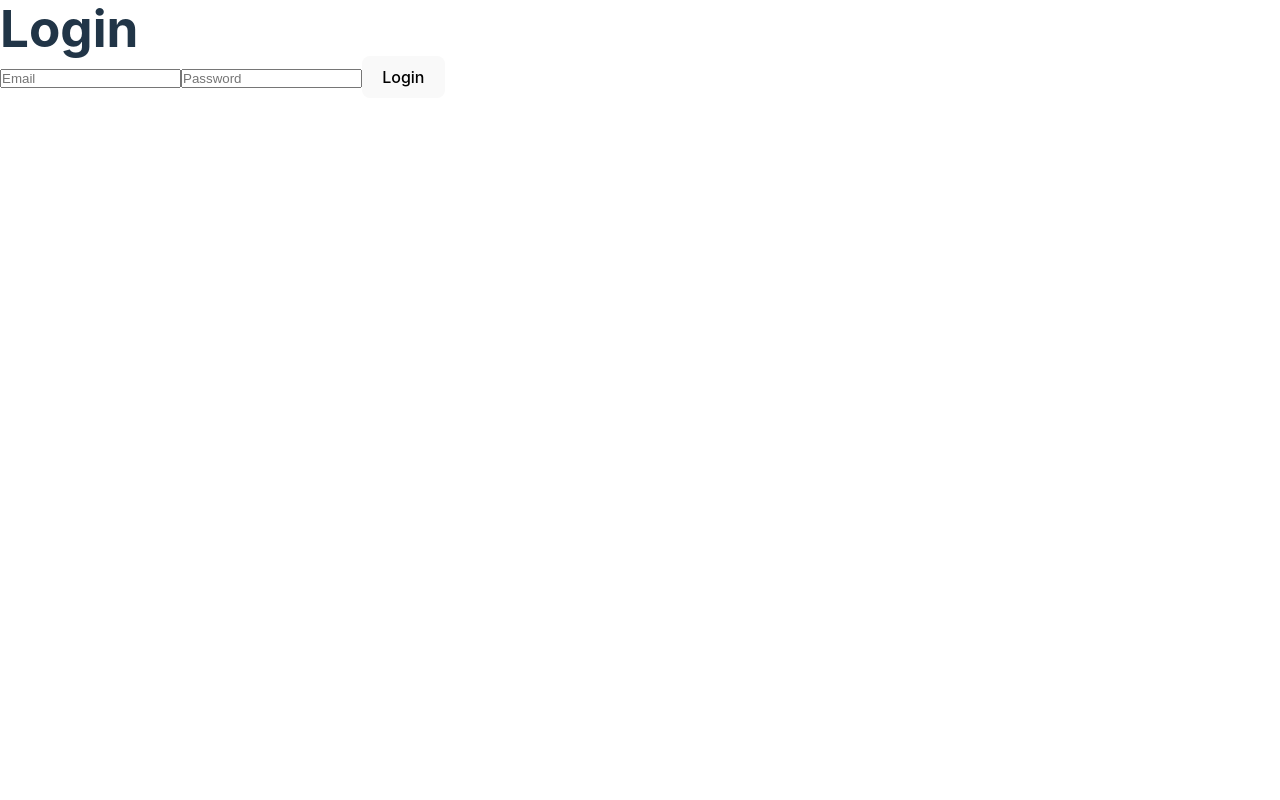
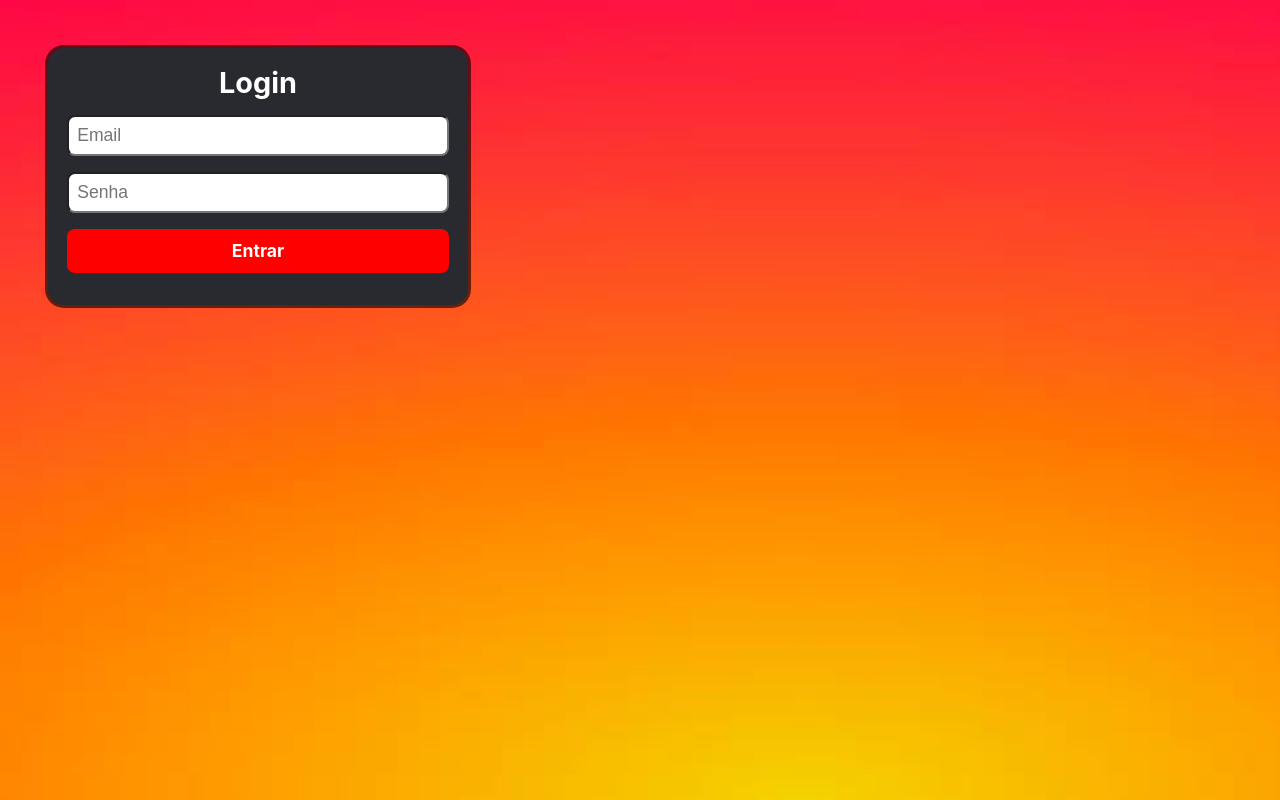
Before and after one commit to EvertonLDS815/waiterAppFront, a React (Vite) app: page /login in a window 1280 px wide. Built offline with nearby package versions, Linux system fonts and the light colour scheme.

Commit message:
feat: add styles and settings, clear mistakes

```diff
--- /dev/null
+++ b/src/components/Input/index.jsx
@@ -0,0 +1,15 @@
+// Login.js
+
+const Input = ({valueProps, setState, ...rest}) => {
+
+  return (
+    <input
+          {...rest}
+          value={valueProps}
+          onChange={(e) => setState(e.target.value)}
+          required
+        />
+  );
+};
+
+export default Input;
--- a/src/config/index.js
+++ b/src/config/index.js
@@ -1,4 +1,5 @@
 import axios from 'axios';
+import { useNavigate } from 'react-router-dom';
 
 // Cria a instância do axios com a baseURL
 const token = localStorage.getItem('waiter');
@@ -29,7 +30,8 @@ api.interceptors.response.use(
       // Remove o token inválido do localStorage
       localStorage.removeItem('waiter');
       // Redireciona o usuário para a página de login
-      window.location.href = '/login';
+      const navigate = useNavigate();
+      navigate('/login');
     }
     return Promise.reject(error);
   }
--- a/src/index.css
+++ b/src/index.css
@@ -18,6 +18,7 @@ a {
   padding: 0;
   margin: 0;
   box-sizing: border-box;
+  outline: none;
 }
 
 h1 {
@@ -35,10 +36,6 @@ button {
   cursor: pointer;
   transition: border-color 0.25s;
 }
-button:focus,
-button:focus-visible {
-  outline: 4px auto -webkit-focus-ring-color;
-}
 
 .list-item-products img {
   width: 100px;
--- a/src/pages/Login/index.jsx
+++ b/src/pages/Login/index.jsx
@@ -1,7 +1,9 @@
 // Login.js
 import { useState } from 'react';
 import { useNavigate } from 'react-router-dom';
+import './style.css';
 import api from '../../config';
+import Input from '../../components/Input';
 
 const Login = () => {
   const [email, setEmail] = useState('');
@@ -13,34 +15,24 @@ const Login = () => {
     e.preventDefault();
     try {
       const response = await api.post('/login', { email, password });
+
       console.log(response.data);
       localStorage.setItem('waiter', response.data.token);
-      navigate('/order');
+      return navigate('/order');
     } catch (err) {
-      setError('Invalid email or password');
+      console.error(err)
+      return setError('Email e/ou senha inválidos!');
     }
   };
 
   return (
-    <div>
-      <h1>Login</h1>
-      {error && <p style={{ color: 'red' }}>{error}</p>}
-      <form onSubmit={handleSubmit}>
-        <input
-          type="email"
-          placeholder="Email"
-          value={email}
-          onChange={(e) => setEmail(e.target.value)}
-          required
-        />
-        <input
-          type="password"
-          placeholder="Password"
-          value={password}
-          onChange={(e) => setPassword(e.target.value)}
-          required
-        />
-        <button type="submit">Login</button>
+    <div className='container-login'>
+      <form onSubmit={handleSubmit} className='login-form'>
+        <h1>Login</h1>
+        <Input type="email" placeholder="Email" valueProps={email} setState={setEmail}/>
+        <Input type="password" placeholder="Senha" valueProps={password} setState={setPassword} />
+        {error && <p style={{ color: 'red' }}>{error}</p>}
+        <button type="submit">Entrar</button>
       </form>
     </div>
   );
--- /dev/null
+++ b/src/pages/Login/style.css
@@ -0,0 +1,66 @@
+body {
+}
+.container-login {
+    background-image: url('../../assets/background-site.jpg');
+    background-size: cover;
+    display: flex;
+    justify-content: flex-start;
+    align-items: flex-start;
+    gap: 1rem;
+    padding: 3rem;
+    background-color: blue;
+    height: 100vh;
+    width: 100vw;
+}
+.login-form {
+    background-color: #282a30;
+    padding: 1.2rem 1.2rem 2rem;
+    border-radius: 1rem;
+    box-shadow: 0px 0px 0 3px rgba(0, 0, 0, 0.6);
+    width: 420px;
+    display: flex;
+    flex-direction: column;
+}
+
+.login-form h1 {
+    color: white;
+    font-size: 1.8rem;
+    text-align: center;
+    margin-bottom: 1rem;
+}
+
+.login-form input {
+    display: block;
+    padding: 0.5rem;
+    font-size: 1.1rem;
+    width: 100%;
+    margin-bottom: 1rem;
+    border-radius: 0.5rem;
+}
+
+.login-form input:focus {
+    box-shadow: 0px 0px 5px 2px rgb(255, 165, 0);
+}
+
+.login-form button {
+    background-color: red;
+    color: white;
+    font-size: 1.1rem;
+    font-weight: bold;
+}
+
+.login-form button:active {
+    background-color: #ff6868;
+}
+
+@media (max-width: 430px) {
+    .container-login {
+        padding: 1rem;
+    }
+    .login-form {
+        width: 90vw;
+    }
+    .login-form input {
+        font-size: 1rem;
+    }
+}
--- a/src/pages/Order/index.jsx
+++ b/src/pages/Order/index.jsx
@@ -1,8 +1,9 @@
 import React, { useState, useEffect } from 'react';
 import api from '../../config';
-import Header from '../../components/Header'
-import './style.css'
+import Header from '../../components/Header';
+import './styles.css';
 import { Navigate } from 'react-router-dom';
+import Input from '../../components/Input';
 
 const Products = () => {
   const [user, setUser] = useState({});
@@ -24,7 +25,6 @@ const Products = () => {
 
     const fetchUser = async () => {
       const { data } = await api.get('/user');
-      console.log(data)
       setUser(data);
     };
     fetchUser();
@@ -124,6 +124,7 @@ const Products = () => {
     setOrderItem([]); // Limpa o estado de orderItem
     setTableExists(false);
     setTableNumber(null);
+    setTableName('');
   };
 
   const handleLogout = async () => {
@@ -139,16 +140,16 @@ const Products = () => {
     <div>
       <Header user={user} onLogout={handleLogout}/>
       {!tableExists ? (
-        <div className='container'>
+        <div className='container-form-table'>
           <form onSubmit={handleTableSubmit} className='form-table'>
             <h2>Informar a mesa</h2>
-            <input
+            <Input
               id="tableName"
               name="tableName"
               type="text"
               placeholder="Número da mesa"
-              value={tableName}
-              onChange={(e) => setTableName(e.target.value)}
+              valueProps={tableName}
+              setState={setTableName}
               required
             />
             <button type="submit">Salvar</button>
@@ -156,16 +157,16 @@ const Products = () => {
         </div>
       ) : (
         <>
-          <div>
+          <div className='container-table'>
             <h2>
               Table Number: {tableNumber}{' '}
               <button onClick={handleClearTable} style={{ marginLeft: '10px', color: 'red' }}>
-                Clear Table
+                remover
               </button>
             </h2>
           </div>
           <div>
-            <h1>Create Order</h1>
+            <h1>Crie seu pedido</h1>
             <ul>
               {products.map((product) => (
                 <li key={product._id} className='list-item-products'>
--- a/src/pages/Order/style.css
+++ b/src/pages/Order/styles.css
@@ -8,9 +8,8 @@ body {
 }
 header {
     background-color: var(--orange);
-    padding: 0 1.3rem;
+    padding: 1rem;
     width: 100%;
-    height: 70px;
     color: black;
     display: flex;
     justify-content: space-between;
@@ -29,11 +28,12 @@ header button img{
     height: 2rem;
 }
 
-.container {
+.container-form-table {
     height: 70vh;
     display: flex;
     align-items: center;
     justify-content: center;
+    padding: 1rem;
 }
 .form-table {
     width: 400px;
@@ -41,3 +41,27 @@ header button img{
     box-shadow: 1px 1px 15px rgba(0, 0, 0, 0.3);
     padding: 1rem;
 }
+
+.form-table input {
+    width: 70%;
+    padding: 0.3rem 0.6rem;
+    font-size: 1rem;
+    margin-top: 0.7rem;
+    border: 2px solid #aaa;
+    border-radius: 4px;
+}
+
+.form-table button {
+    float: right;
+    padding: 0.4rem 0.6rem;
+    margin-top: 0.7rem;
+    font-size: 1rem;
+    background-color: #219421;
+    color: white;
+}
+
+@media (max-width: 430px) {
+    header h2{
+        font-size: 1.3rem;
+    }
+}
```
Also changed, not shown: src/assets/background-site.jpg (added).
